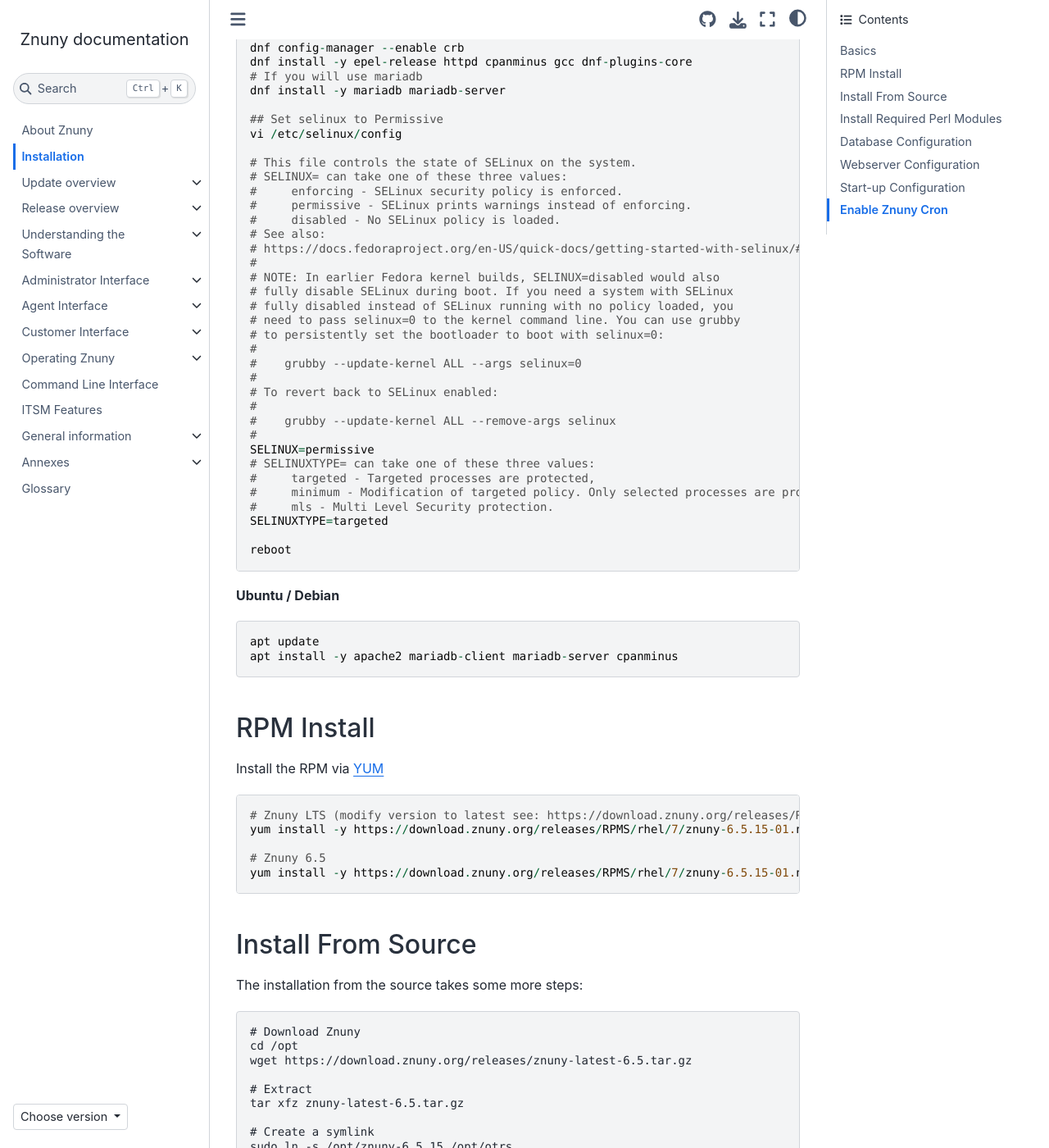
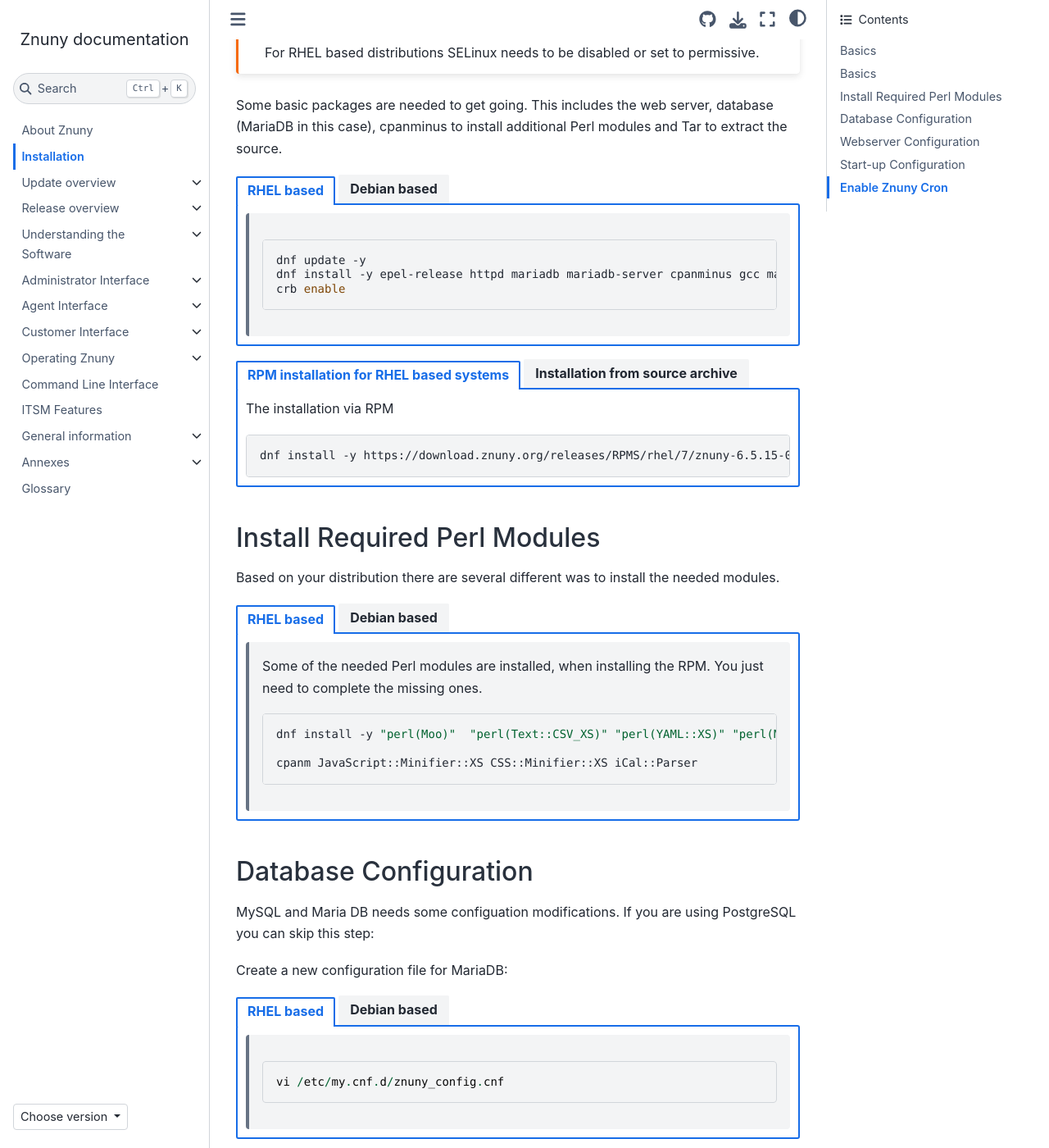
Before and after one commit to znuny/manual, a Sphinx documentation site: the page built from source/releases/installupdate/install.rst, in a window 1280 px wide and 1400 px high, scrolled down 741 px. Shown: the whole window at 82% size. Built offline with Sphinx 7.4.7 and the Sphinx Book theme 1.1.4, drawn with Linux system fonts in a browser that asks for light colours; some of the changed text lies outside the part shown.

Commit message:
Changes on patch level update and installation instructions

```diff
--- a/source/annexes/x_headers/index.rst
+++ b/source/annexes/x_headers/index.rst
@@ -1,3 +1,5 @@
+.. _PageNavigation annexes_headers_index:
+
 E-Mail Headers
 ##############
 
--- a/source/releases/installupdate/install.rst
+++ b/source/releases/installupdate/install.rst
@@ -5,7 +5,7 @@
 To install Znuny LTS you need:
 
 - A database of your choice (MySQL, MariaDB, Postgresql)
-- MySQL 8 or newer requires Znuny 6.1 or newer
+- MySQL 8 or newer
 - A webserver (Apache)
 - Some additional perl modules, depending on the distribution you are using
 - Disabled SELinux when using Red Hat Linux, CentOS, Rocky Linux, etc.
@@ -22,257 +22,225 @@
 This includes the web server, database (MariaDB in this case), cpanminus to install additional.
 Perl modules and tar to extract the source.
 
-**CentOS / Red Hat / Rocky Linux**
+Basics
+******
 
-.. code-block::
+.. important::
 
-  dnf update -y
-  # Enable Powertools
-  dnf config-manager --set-enabled powertools
-  ## CentOS / RHEL / Rocky Linux 9
-  dnf config-manager --enable crb
-  dnf install -y epel-release httpd cpanminus gcc dnf-plugins-core
-  # If you will use mariadb
-  dnf install -y mariadb mariadb-server
+  For RHEL based distributions SELinux needs to be disabled or set to permissive.
 
-  ## Set selinux to Permissive
-  vi /etc/selinux/config
+Some basic packages are needed to get going.
+This includes the web server, database (MariaDB in this case), cpanminus to install additional Perl modules and Tar to extract the source.
 
-  # This file controls the state of SELinux on the system.
-  # SELINUX= can take one of these three values:
-  #     enforcing - SELinux security policy is enforced.
-  #     permissive - SELinux prints warnings instead of enforcing.
-  #     disabled - No SELinux policy is loaded.
-  # See also:
-  # https://docs.fedoraproject.org/en-US/quick-docs/getting-started-with-selinux/#getting-started-with-selinux-selinux-states-and-modes
-  #
-  # NOTE: In earlier Fedora kernel builds, SELINUX=disabled would also
-  # fully disable SELinux during boot. If you need a system with SELinux
-  # fully disabled instead of SELinux running with no policy loaded, you
-  # need to pass selinux=0 to the kernel command line. You can use grubby
-  # to persistently set the bootloader to boot with selinux=0:
-  #
-  #    grubby --update-kernel ALL --args selinux=0
-  #
-  # To revert back to SELinux enabled:
-  #
-  #    grubby --update-kernel ALL --remove-args selinux
-  #
-  SELINUX=permissive
-  # SELINUXTYPE= can take one of these three values:
-  #     targeted - Targeted processes are protected,
-  #     minimum - Modification of targeted policy. Only selected processes are protected.
-  #     mls - Multi Level Security protection.
-  SELINUXTYPE=targeted
+.. tab-set::
+  :sync-group: distribution
 
-  reboot
+  .. tab-item:: RHEL based
+    :sync: rhel
 
-**Ubuntu / Debian**
+      .. code-block:: bash
 
-.. code-block::
+        dnf update -y
+        dnf install -y epel-release httpd mariadb mariadb-server cpanminus gcc make dnf-plugins-core tar bash-completion perl-core
+        crb enable
+      ..
 
-  apt update
-  apt install -y apache2 mariadb-client mariadb-server cpanminus
+  .. tab-item:: Debian based
+    :sync: debian
 
-RPM Install
-***********
+      .. code-block:: bash
 
-Install the RPM via `YUM <https://en.wikipedia.org/wiki/Yum_(software)>`_
+        apt update -y
+        apt install -y apache2 mariadb-client mariadb-server tar bash-completion
+      ..
 
-.. code-block::
+.. tab-set::
+  .. tab-item:: RPM installation for RHEL based systems
 
-  # Znuny LTS (modify version to latest see: https://download.znuny.org/releases/RPMS/rhel/7/)
-  yum install -y https://download.znuny.org/releases/RPMS/rhel/7/znuny-6.5.15-01.noarch.rpm
+    The installation via RPM
 
-  # Znuny 6.5
-  yum install -y https://download.znuny.org/releases/RPMS/rhel/7/znuny-6.5.15-01.noarch.rpm
+    .. code-block:: bash
+
+      dnf install -y https://download.znuny.org/releases/RPMS/rhel/7/znuny-6.5.15-01.noarch.rpm
 
 
-Install From Source
-*******************
+  .. tab-item:: Installation from source archive
 
-The installation from the source takes some more steps:
+    The installation from the source takes some more steps:
 
-.. code-block::
+    .. code-block::
 
-  # Download Znuny
-  cd /opt
-  wget https://download.znuny.org/releases/znuny-latest-6.5.tar.gz
+      # Download Znuny
+      cd /opt
+      wget https://download.znuny.org/releases/znuny-latest-6.5.tar.gz
 
-  # Extract
-  tar xfz znuny-latest-6.5.tar.gz
+      # Extract
+      tar xfz znuny-latest-6.5.15.tar.gz
 
-  # Create a symlink
-  sudo ln -s /opt/znuny-6.5.15 /opt/otrs
+      # Create a symlink
+      ln -s /opt/znuny-6.5.15 /opt/otrs
 
-  # Add user for RHEL/CentOS
-  useradd -d /opt/otrs -c 'Znuny user' -g apache -s /bin/bash -M -N otrs
+      # Add user for RHEL
+      useradd -d /opt/otrs -c 'Znuny user' -g apache -s /bin/bash -M -N otrs
 
-  # Add user for Debian/Ubuntu
-  useradd -d /opt/otrs -c 'Znuny user' -g www-data -s /bin/bash -M -N otrs
+      # Add user for Debian/Ubuntu
+      useradd -d /opt/otrs -c 'Znuny user' -g www-data -s /bin/bash -M -N otrs
 
-  # Copy Default Config
-  cp /opt/otrs/Kernel/Config.pm.dist /opt/otrs/Kernel/Config.pm
+      # Copy default Config.pm
+      cp /opt/znuny/Kernel/Config.pm.dist /opt/znuny/Kernel/Config.pm
 
-  # Set permissions
-  /opt/otrs/bin/otrs.SetPermissions.pl
+      # Set permissions
+      /opt/otrs/bin/otrs.SetPermissions.pl
 
-  # As otrs User - Rename default cronjobs
-  su - otrs
-  cd /opt/otrs/var/cron
-  for foo in *.dist; do cp $foo `basename $foo .dist`; done
+      # As Znuny user - create default cronjobs
+      su - otrs
+      cd var/cron
+      for foo in *.dist; do cp $foo `basename $foo .dist`; done
 
 Install Required Perl Modules
 *****************************
 
-Based on your distribution, there are several different was to install the needed modules.
+Based on your distribution there are several different was to install the needed modules.
 
-To see which modules are missing but required, verify these with the following command.
+.. tab-set::
+  :sync-group: distribution
 
-.. code-block::
+  .. tab-item:: RHEL based
+    :sync: rhel
 
-  ~otrs/bin/otrs.CheckModules.pl --all
+      Some of the needed Perl modules are installed, when installing the RPM. You just need
+      to complete the missing ones.
 
-**CentOS / Red Hat / Rocky Linux**
+      .. code-block:: bash
 
-Some of the needed Perl Modules are installed, when installing the RPM. You just need
-to complete the missing ones.
+        dnf install -y "perl(Moo)"  "perl(Text::CSV_XS)" "perl(YAML::XS)" "perl(ModPerl::Util)" "perl(Mail::IMAPClient)" "perl(JSON::XS)" "perl(Encode::HanExtra)" "perl(Crypt::Eksblowfish::Bcrypt)" "perl(Data::UUID)" "perl(Date::Format)" "perl(DateTime::TimeZone)" "perl(DateTime)" "perl(DBD::mysql)" "perl(DBI)" "perl(Hash::Merge)" "perl(Net::LDAP)" "perl(Net::DNS)" "perl(Template)" "perl(Template::Stash::XS)" "perl(XML::LibXML)" "perl(XML::LibXSLT)" "perl(XML::Parser)" "perl(Spreadsheet::XLSX)" "perl(Package::Stash)"
 
-.. code-block::
+        cpanm JavaScript::Minifier::XS CSS::Minifier::XS iCal::Parser
 
-  yum install -y jq
+  .. tab-item:: Debian based
+    :sync: debian
 
-  yum install -y "perl(Moo)"  "perl(Text::CSV_XS)" "perl(YAML::XS)" "perl(ModPerl::Util)" "perl(Mail::IMAPClient)" "perl(JSON::XS)" "perl(Encode::HanExtra)" "perl(Crypt::Eksblowfish::Bcrypt)" "perl(Data::UUID)"
+      .. code-block::
 
-  cpanm Jq JavaScript::Minifier::XS iCal::Parser Hash::Merge Crypt::JWT CSS::Minifier::XS Data::UUID Spreadsheet::XLSX Crypt::OpenSSL::X509
-
-  # Note to install the Crypt::OpenSSL::X509, you will need to install openssl-devel
-
-  # If you will use MySQL or MariaDB
-
-
-**Ubuntu / Debian**
-
-.. code-block::
-
-  apt -y install apache2 mariadb-client mariadb-server cpanminus libapache2-mod-perl2 libdbd-mysql-perl libtimedate-perl libnet-dns-perl libnet-ldap-perl libio-socket-ssl-perl libpdf-api2-perl libsoap-lite-perl libtext-csv-xs-perl libjson-xs-perl libapache-dbi-perl libxml-libxml-perl libxml-libxslt-perl libyaml-perl libarchive-zip-perl libcrypt-eksblowfish-perl libencode-hanextra-perl libmail-imapclient-perl libtemplate-perl libdatetime-perl libmoo-perl bash-completion libyaml-libyaml-perl libjavascript-minifier-xs-perl libcss-minifier-xs-perl libauthen-sasl-perl libauthen-ntlm-perl libhash-merge-perl libical-parser-perl libspreadsheet-xlsx-perl libcrypt-jwt-perl libcrypt-openssl-x509-perl jq
-
-  cpanm install Jq
+        apt -y install libapache2-mod-perl2 libdbd-mysql-perl libtimedate-perl libnet-dns-perl libnet-ldap-perl libio-socket-ssl-perl libpdf-api2-perl libsoap-lite-perl libtext-csv-xs-perl libjson-xs-perl libapache-dbi-perl libxml-libxml-perl libxml-libxslt-perl libyaml-perl libarchive-zip-perl libcrypt-eksblowfish-perl libencode-hanextra-perl libmail-imapclient-perl libtemplate-perl libdatetime-perl libmoo-perl bash-completion libyaml-libyaml-perl libjavascript-minifier-xs-perl libcss-minifier-xs-perl libauthen-sasl-perl libauthen-ntlm-perl libhash-merge-perl libical-parser-perl libspreadsheet-xlsx-perl libdata-uuid-perl
 
 Database Configuration
 **********************
 
-MySQL / Maria DB needs some config modifications. If you are using
-postgresql you can skip this step:
+MySQL and Maria DB needs some configuation modifications. If you are using
+PostgreSQL you can skip this step:
 
 
-Create a new file for the mysql config:
+Create a new configuration file for MariaDB:
 
-**CentOS / Red Hat**
+.. tab-set::
+  :sync-group: distribution
+
+  .. tab-item:: RHEL based
+    :sync: rhel
+
+      .. code-block::
+
+        vi /etc/my.cnf.d/znuny_config.cnf
+
+  .. tab-item:: Debian based
+    :sync: debian
+
+      .. code-block::
+
+        vi /etc/mysql/mariadb.conf.d/50-znuny_config.cnf
+      ..
+
+
 
 .. code-block::
-
-  /etc/my.cnf.d/znuny_config.cnf
-
-**Ubuntu / Debian**
-
-.. code-block::
-
-	/etc/mysql/mariadb.conf.d/50-znuny_config.cnf
-
-.. code-block::
+  :caption: Content for the configuration file
 
   [mysql]
   max_allowed_packet=256M
   [mysqldump]
   max_allowed_packet=256M
 
+
   [mysqld]
-  innodb_file_per_table
   innodb_log_file_size = 256M
   max_allowed_packet=256M
-  character-set-server  = utf8
-  collation-server      = utf8_general_ci
+
 
 .. important::
 
-  The web installer requires a password. The networking "bind-address" should be localhost. By default, 127.0.0.1, a synonym for skip-networking, is set. Additionally, there is no information about the requirement for utf8 whereas the default is utf8mb4
+  The web installer requires a password. Check your Linux distributions manual how to set a passwort for the database admin user.
 
-If started, restart the MariaDB database to apply the changes otherwise enable and start the MariaDB.
+Restart the MariaDB database to apply the changes
 
 .. code-block::
 
   systemctl restart mariadb
-  # or
-  systemctl enable --now mariadb
-
-Run mysql_secure_installation
 
 Webserver Configuration
 ***********************
 
-**CentOS / Red Hat**
+.. tab-set::
+  :sync-group: distribution
 
-The Apache config is already in place if you used the RPM install.
+  .. tab-item:: RHEL based
+    :sync: rhel
 
-Enable MPM prefork module:
+      The Apache config is already in place if you used the RPM install, for the source install create a symbolic link:
 
-.. code-block:: bash
+      .. code-block:: bash
 
-  sed -i '/^LoadModule mpm_event_module modules\/mod_mpm_event.so/s/^/#/' /etc/httpd/conf.modules.d/00-mpm.conf
-  sed -i '/^#LoadModule mpm_prefork_module modules\/mod_mpm_prefork.so/s/^#//' /etc/httpd/conf.modules.d/00-mpm.conf
+        ln -s /opt/otrs/scripts/apache2-httpd.include.conf /etc/httpd/conf.d/znuny.conf
 
-.. note:: In case you did a source install on an RPM based system
+      Enable MPM prefork module:
 
-  To enable the Znuny Apache config you need to create a symlink to our sample config.
+      .. code-block:: bash
 
-  .. code-block::
-
-    ln -s /opt/otrs/scripts/apache2-httpd.include.conf /etc/httpd/conf.d/zzz_znuny.conf
+        sed -i '/^LoadModule mpm_event_module modules\/mod_mpm_event.so/s/^/#/' /etc/httpd/conf.modules.d/00-mpm.conf
+        sed -i '/^#LoadModule mpm_prefork_module modules\/mod_mpm_prefork.so/s/^#//' /etc/httpd/conf.modules.d/00-mpm.conf
 
 
-**Ubuntu / Debian**
-
-To enable the Znuny Apache config you need to create a symlink to our sample config.
-
-.. code-block:: bash
-
-  ln -s /opt/otrs/scripts/apache2-httpd.include.conf /etc/apache2/conf-available/zzz_znuny.conf
+  .. tab-item:: Debian based
+    :sync: debian
 
 
-Enable the needed Apache modules:
+      To enable the Znuny Apache configuration you need to create a symlink to our included configuration file.
 
-.. code-block:: bash
+      .. code-block:: bash
 
-  a2enmod perl headers deflate filter cgi
-  a2dismod mpm_event
-  a2enmod mpm_prefork
-  a2enconf zzz_znuny
+        ln -s /opt/otrs/scripts/apache2-httpd.include.conf /etc/apache2/conf-available/znuny.conf
 
-.. code-block::
 
-  ## RHEL / CentOS / Rocky Linux
-  systemctl restart httpd
-  # or
-  systemctl enable --now httpd
-  ## Ubuntu / Debian
-  systemctl restart apache2
-  # or
-  systemctl enable --now apache2
+      Enable the needed Apache modules and configuration:
 
-**CentOS / Red Hat**
+      .. code-block:: bash
 
-.. code-block:: bash
+        a2dismod mpm_event
+        a2enmod mpm_prefork headers filter perl
+        a2enconf znuny
 
-  systemctl restart httpd
 
-**Ubuntu / Debian**
+Start / Restart the web server to apply the changes.
 
-.. code-block:: bash
+.. tab-set::
+  :sync-group: distribution
 
-  systemctl restart apache2
+  .. tab-item:: RHEL based
+    :sync: rhel
 
-You should be able to access the installer script using:
+      .. code-block:: bash
+
+        systemctl restart httpd
+
+  .. tab-item:: Debian based
+    :sync: debian
+
+      .. code-block:: bash
+
+        systemctl restart apache2
+
+
+Now start the web based installer:
 
 ``http://HOSTNAME/otrs/installer.pl``
 
@@ -281,22 +249,29 @@
 
 You should enable the web server and the database to get started on boot.
 
-**CentOS / Red Hat**
+.. tab-set::
+  :sync-group: distribution
 
-.. code-block:: bash
+  .. tab-item:: RHEL based
+    :sync: rhel
 
-  systemctl enable mariadb httpd
 
-**Ubuntu / Debian**
+      .. code-block:: bash
 
-.. code-block:: bash
+        systemctl enable mariadb httpd
 
-  systemctl enable mariadb apache2
+  .. tab-item:: Debian based
+    :sync: debian
+
+
+      .. code-block:: bash
+
+        systemctl enable mariadb apache2
 
 Enable Znuny Cron
 *****************
 
-Switch to the application user:
+Switch to the znuny user and fill the crontab
 
 .. code-block:: bash
 
```
Also changed, not shown: source/releases/installupdate/patchlevelupdate.rst (+4 -4 lines).
